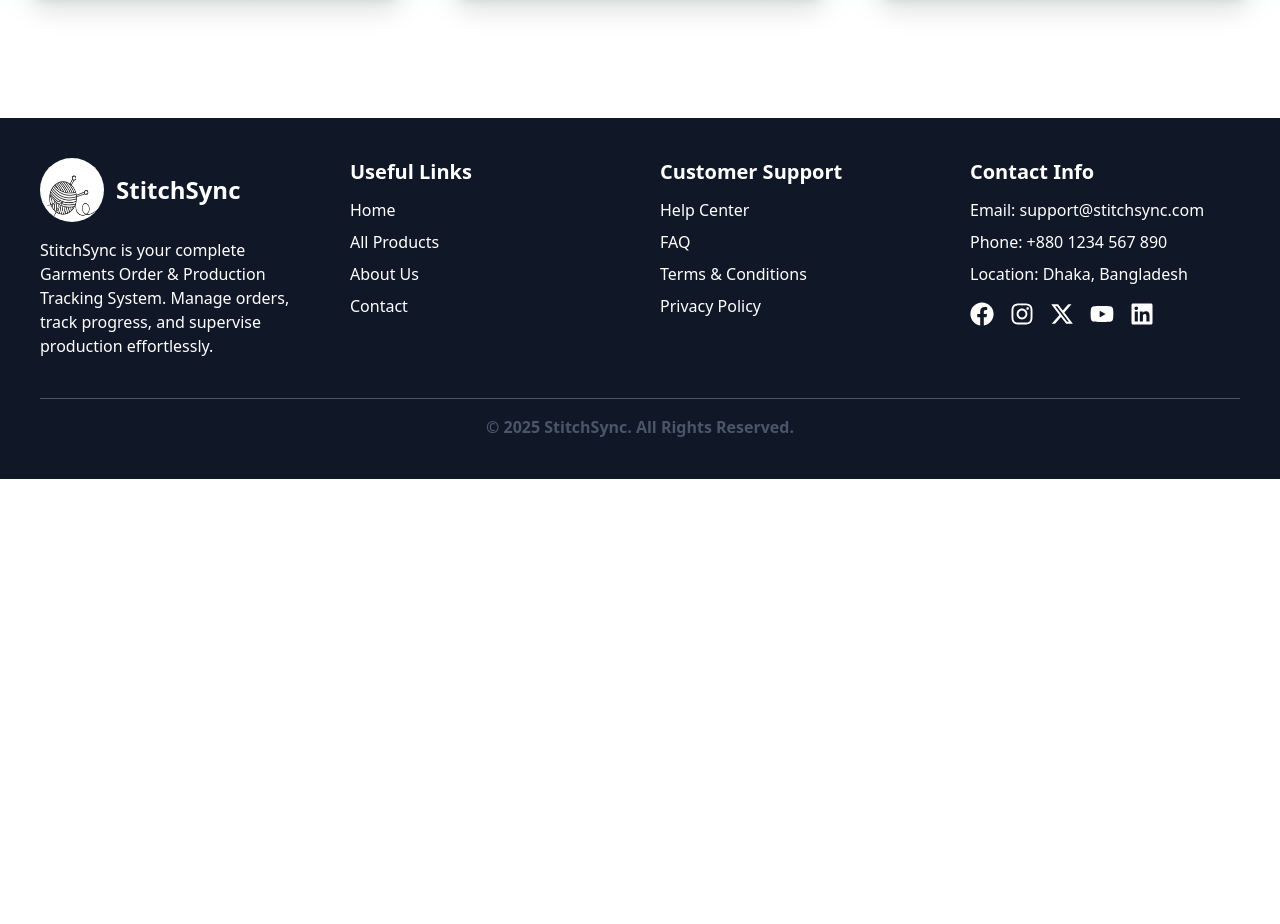
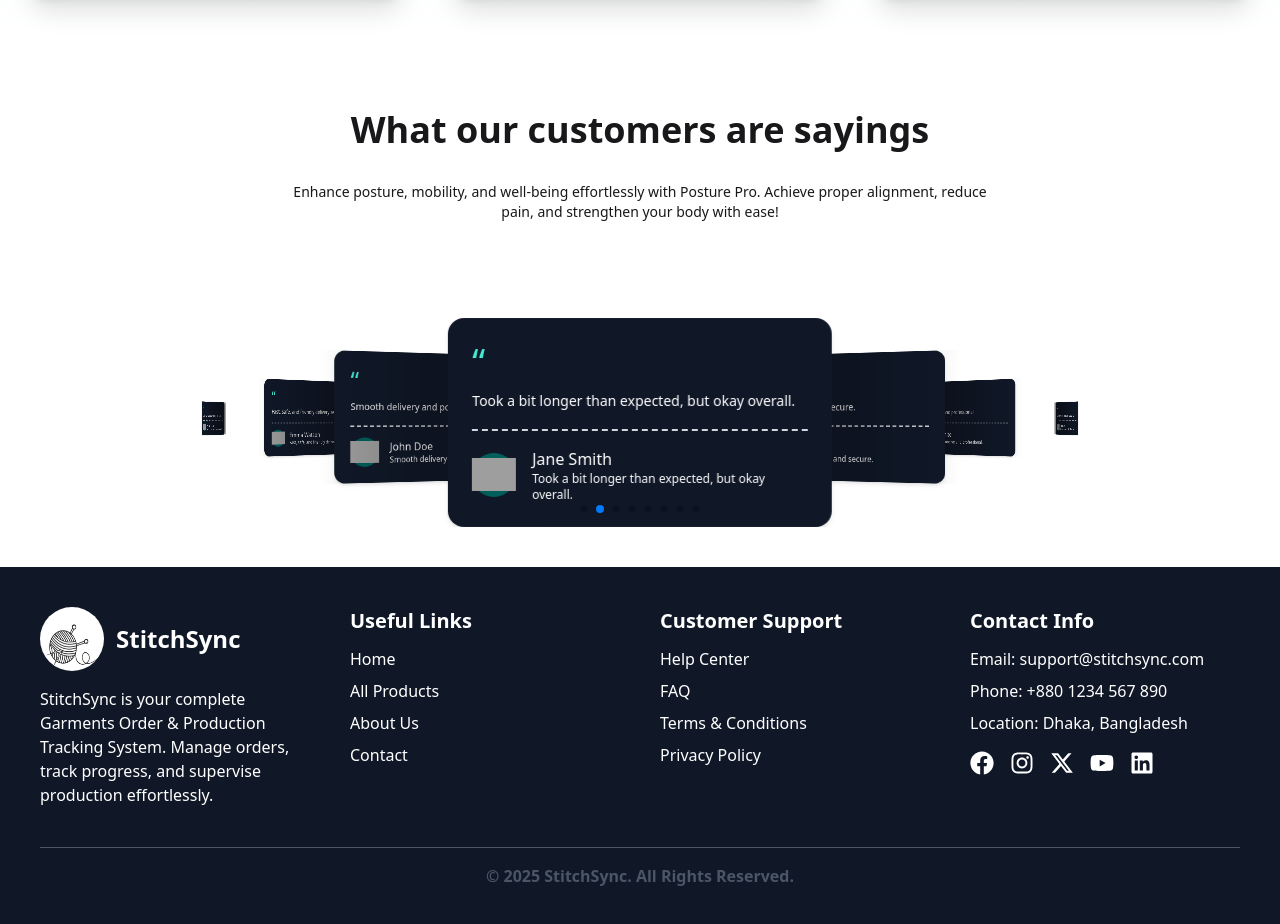
Before and after one commit to prachi23chowdhury/garments-order-production-tracker-system, a React (Vite) app: page / in a window 1280 px wide. Shown: the part 1636-2560 px from the top of the page. Before the commit the page ends 2115 px from the top, so only its background shows below. Built offline with nearby package versions, Linux system fonts and the light colour scheme; grey boxes are pictures that could not be loaded.

Commit message:
added my customer reivew part

```diff
--- a/package.json
+++ b/package.json
@@ -16,6 +16,7 @@
     "react-dom": "^19.2.0",
     "react-icons": "^5.5.0",
     "react-router": "^7.10.1",
+    "swiper": "^12.0.3",
     "tailwindcss": "^4.1.17"
   },
   "devDependencies": {
--- /dev/null
+++ b/public/reviews.json
@@ -0,0 +1,98 @@
+[
+  {
+    "id": "5f47ac10b4f1c03e8c123456",
+    "user_email": "john.doe@example.com",
+    "userName": "John Doe",
+    "delivery_email": "delivery1@example.com",
+    "ratings": 4.5,
+    "review": "Smooth delivery and polite staff.",
+    "parcel_id": "5f47ac10b4f1c03e8c654321",
+    "pick_up_email": "pickup1@example.com",
+    "user_photoURL": "https://randomuser.me/api/portraits/men/10.jpg",
+    "date": "2024-05-08T14:30:00.000Z"
+  },
+  {
+    "id": "5f47ac10b4f1c03e8c234567",
+    "user_email": "jane.smith@example.com",
+    "userName": "Jane Smith",
+    "delivery_email": "delivery2@example.com",
+    "ratings": 3.8,
+    "review": "Took a bit longer than expected, but okay overall.",
+    "parcel_id": "5f47ac10b4f1c03e8c765432",
+    "pick_up_email": "pickup2@example.com",
+    "user_photoURL": "https://randomuser.me/api/portraits/women/25.jpg",
+    "date": "2024-06-10T10:15:00.000Z"
+  },
+  {
+    "id": "5f47ac10b4f1c03e8c345678",
+    "user_email": "alex.brown@example.com",
+    "userName": "Alex Brown",
+    "delivery_email": "delivery3@example.com",
+    "ratings": 5.0,
+    "review": "Excellent service! Fast and secure.",
+    "parcel_id": "5f47ac10b4f1c03e8c876543",
+    "pick_up_email": "pickup3@example.com",
+    "user_photoURL": "https://randomuser.me/api/portraits/men/34.jpg",
+    "date": "2024-07-01T08:50:00.000Z"
+  },
+  {
+    "id": "5f47ac10b4f1c03e8c456789",
+    "user_email": "lisa.white@example.com",
+    "userName": "Lisa White",
+    "delivery_email": "delivery4@example.com",
+    "ratings": 4.2,
+    "review": "Very responsive and professional.",
+    "parcel_id": "5f47ac10b4f1c03e8c987654",
+    "pick_up_email": "pickup4@example.com",
+    "user_photoURL": "https://randomuser.me/api/portraits/women/12.jpg",
+    "date": "2024-07-15T09:10:00.000Z"
+  },
+  {
+    "id": "5f47ac10b4f1c03e8c567890",
+    "user_email": "david.lee@example.com",
+    "userName": "David Lee",
+    "delivery_email": "delivery5@example.com",
+    "ratings": 2.9,
+    "review": "Late delivery and no updates. Disappointed.",
+    "parcel_id": "5f47ac10b4f1c03e8c098765",
+    "pick_up_email": "pickup5@example.com",
+    "user_photoURL": "https://randomuser.me/api/portraits/men/19.jpg",
+    "date": "2024-08-02T16:45:00.000Z"
+  },
+  {
+    "id": "5f47ac10b4f1c03e8c678901",
+    "user_email": "nina.khan@example.com",
+    "userName": "Nina Khan",
+    "delivery_email": "delivery6@example.com",
+    "ratings": 4.9,
+    "review": "Superb experience! Highly recommended.",
+    "parcel_id": "5f47ac10b4f1c03e8c109876",
+    "pick_up_email": "pickup6@example.com",
+    "user_photoURL": "https://randomuser.me/api/portraits/women/8.jpg",
+    "date": "2024-08-10T12:00:00.000Z"
+  },
+  {
+    "id": "5f47ac10b4f1c03e8c789012",
+    "user_email": "michael.jordan@example.com",
+    "userName": "Michael Jordan",
+    "delivery_email": "delivery7@example.com",
+    "ratings": 3.3,
+    "review": "Decent service but packaging could be better.",
+    "parcel_id": "5f47ac10b4f1c03e8c210987",
+    "pick_up_email": "pickup7@example.com",
+    "user_photoURL": "https://randomuser.me/api/portraits/men/22.jpg",
+    "date": "2024-08-14T18:20:00.000Z"
+  },
+  {
+    "id": "5f47ac10b4f1c03e8c890123",
+    "user_email": "emma.watson@example.com",
+    "userName": "Emma Watson",
+    "delivery_email": "delivery8@example.com",
+    "ratings": 4.7,
+    "review": "Fast, safe, and friendly delivery service.",
+    "parcel_id": "5f47ac10b4f1c03e8c321098",
+    "pick_up_email": "pickup8@example.com",
+    "user_photoURL": "https://randomuser.me/api/portraits/women/5.jpg",
+    "date": "2024-08-20T07:30:00.000Z"
+  }
+]
--- /dev/null
+++ b/src/component/Customer.jsx
@@ -0,0 +1,59 @@
+import React, { use } from 'react';
+import { Autoplay, EffectCoverflow, Pagination } from 'swiper/modules';
+import { Swiper, SwiperSlide } from 'swiper/react';
+import CustomerReview from './CustomerReview';
+
+
+import 'swiper/css';
+import 'swiper/css/effect-coverflow';
+import 'swiper/css/pagination';
+
+
+const Customer = ({reviewPromise}) => {
+    const reviews = use(reviewPromise)
+    console.log(reviews)
+    return (
+        <div className='my-5'>
+            <div className='text-center mb-24 mt-5'>
+            <h3 className="text-4xl  font-bold my-8">What our customers are sayings</h3>
+            <p className='text-sm'>Enhance posture, mobility, and well-being effortlessly with Posture Pro. Achieve proper alignment, reduce <br /> pain, and strengthen your body with ease!</p>
+            </div>
+            <div>
+
+      <Swiper
+      loop = {true}
+        effect={'coverflow'}
+        grabCursor={true}
+        centeredSlides={true}
+        slidesPerView={3}
+        coverflowEffect={{
+          rotate: 30,
+          stretch: "50%",
+          depth: 200,
+          modifier: 1,
+          scale: 0.75,
+          slideShadows: true,
+        }}
+         autoplay ={{
+            delay: 2000,
+            disableOnInteraction : false
+        }}
+        pagination={true}
+        modules={[EffectCoverflow, Autoplay, Pagination]}
+        className="mySwiper"
+      >
+        {
+            reviews.map(review => <SwiperSlide key={review.id}>
+          <CustomerReview review = {review}></CustomerReview>
+        </SwiperSlide> )
+          }
+
+
+      </Swiper>
+
+            </div>
+        </div>
+    );
+};
+
+export default Customer;
--- /dev/null
+++ b/src/component/CustomerReview.jsx
@@ -0,0 +1,29 @@
+import React from 'react';
+
+const CustomerReview = ({review}) => {
+    const {userName, review :testimonial, user_photoURL} = review;
+    return (
+           <div className="max-w-sm mx-auto bg-gray-900 rounded-2xl shadow-md p-6 relative">
+      <div className="text-teal-300 text-4xl mb-2">“</div>
+
+      <p className="text-white text-sm leading-relaxed">
+       {testimonial}
+      </p>
+
+      <div className="border-t-2 border-dashed border-gray-300 my-4"></div>
+
+      <div className="flex items-center gap-4">
+        {/* Replace initials with an <img /> if you have an avatar */}
+        <div className="w-11 h-11 rounded-full bg-teal-800 flex items-center justify-center text-white text-sm font-semibold">
+        <img src={user_photoURL} alt="" />
+        </div>
+        <div>
+          <div className="text-white font-medium">{userName}</div>
+          <div className="text-white text-xs">{testimonial}</div>
+        </div>
+      </div>
+    </div>
+    );
+};
+
+export default CustomerReview;
--- a/src/component/pages/Home.jsx
+++ b/src/component/pages/Home.jsx
@@ -1,16 +1,18 @@
 import React from 'react';
-import Navbar from '../Navbar';
-import { Outlet } from 'react-router';
 import HeroSection from '../HeroSection';
 import HowItWorks from '../HowItWorks';
 import ServicesCenter from '../ServicesCenter';
+import Customer from '../Customer';
 
+const reviewPromise = fetch("/reviews.json")
+.then(res=> res.json())
 const Home = () => {
     return (
         <div>
            <HeroSection></HeroSection>
            <HowItWorks></HowItWorks>
            <ServicesCenter></ServicesCenter>
+           <Customer reviewPromise={reviewPromise}></Customer>
         </div>
     );
 };
```
Also changed, not shown: 1 other file (tests, documents, lock files or other folders).
